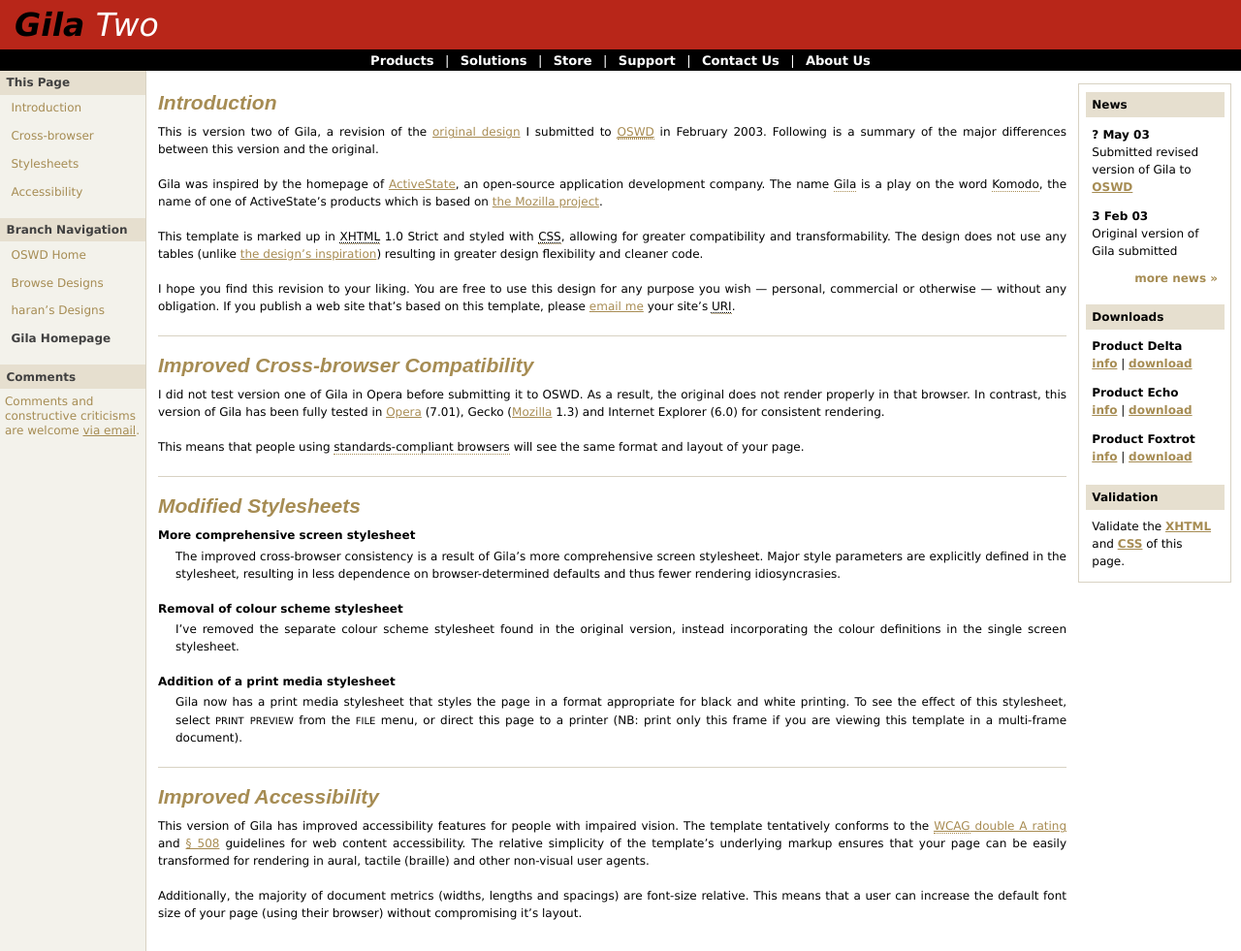
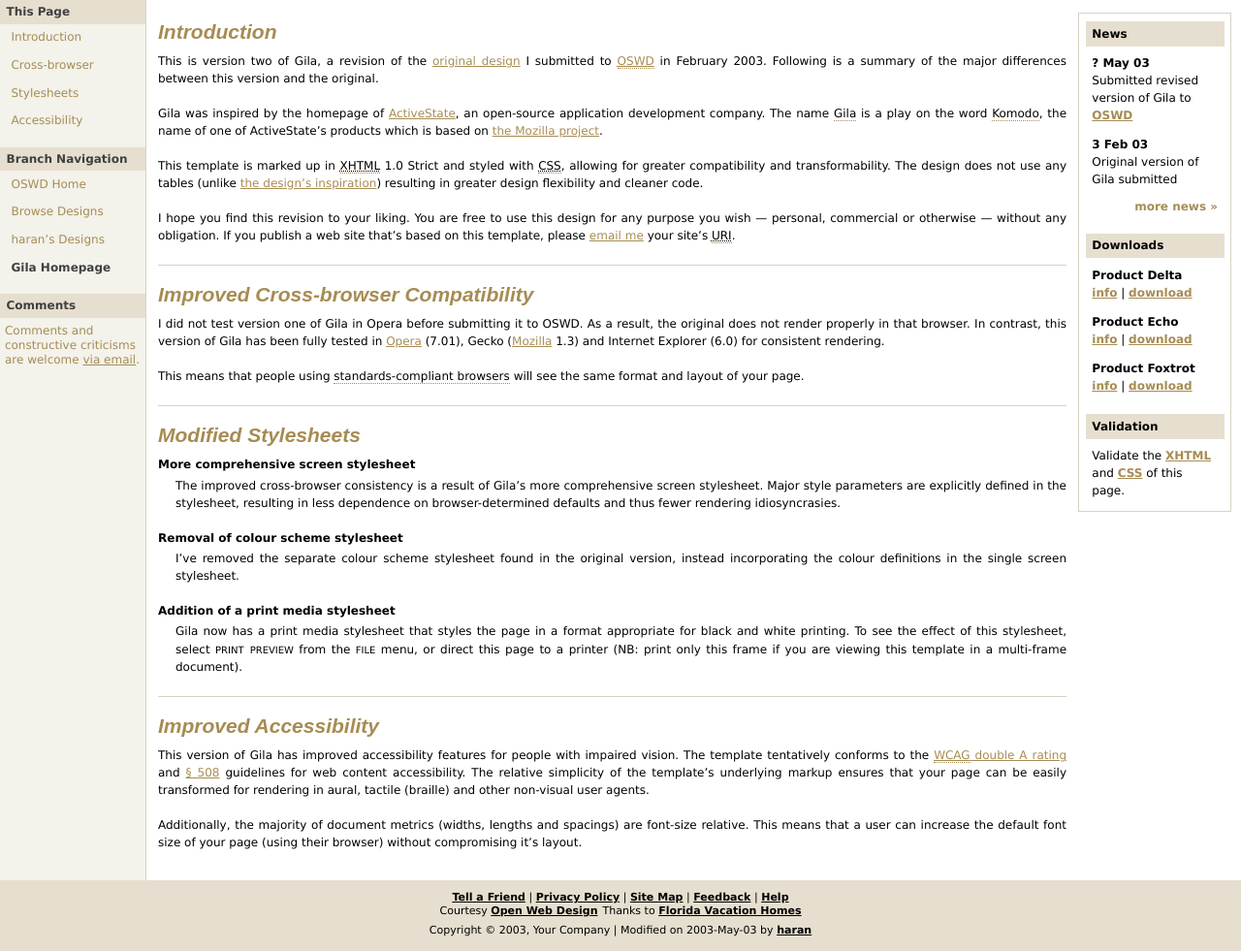
Before and after one commit to zk12-dev/zk12.github.io, a plain HTML site: page index.html in a window 1280 px wide. Shown: the top 981 px of the page at 97% size. Drawn offline with Linux system fonts and the light colour scheme.

Commit message:
Update index.html

```diff
--- a/index.html
+++ b/index.html
@@ -31,26 +31,6 @@
   <body>
     <!-- For non-visual user agents: -->
       <div id="top"><a href="#main-copy" class="doNotDisplay doNotPrint">Skip to main content.</a></div>
-
-    <!-- ##### Header ##### -->
-
-    <div id="header">
-      <h1 class="headerTitle">
-        <a href="./index" title="Browse to homepage">Gila <span>Two</span></a>
-      </h1>
-
-      <div class="subHeader">
-        <span class="doNotDisplay">Navigation: </span>
-        <a href="./content.html">Products</a> |
-        <a href="./index.html">Solutions</a> |
-        <a href="./index.html">Store</a> |
-        <a href="./index.html">Support</a> |
-        <a href="./index.html">Contact Us</a> |
-        <a href="./index.html">About Us</a>
-      </div>
-    </div>
-
-    <div id="side-bar">
 
       <!-- ##### Left Sidebar ##### -->
 
```
